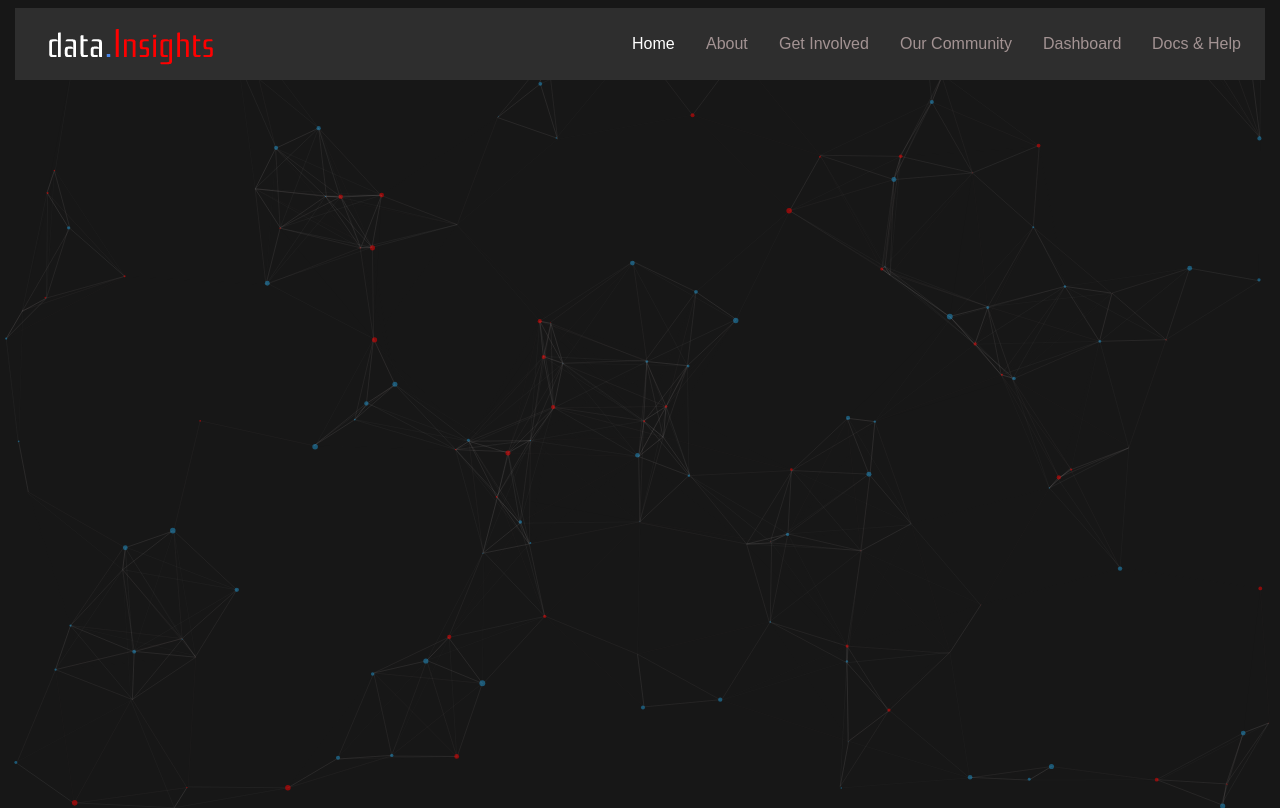
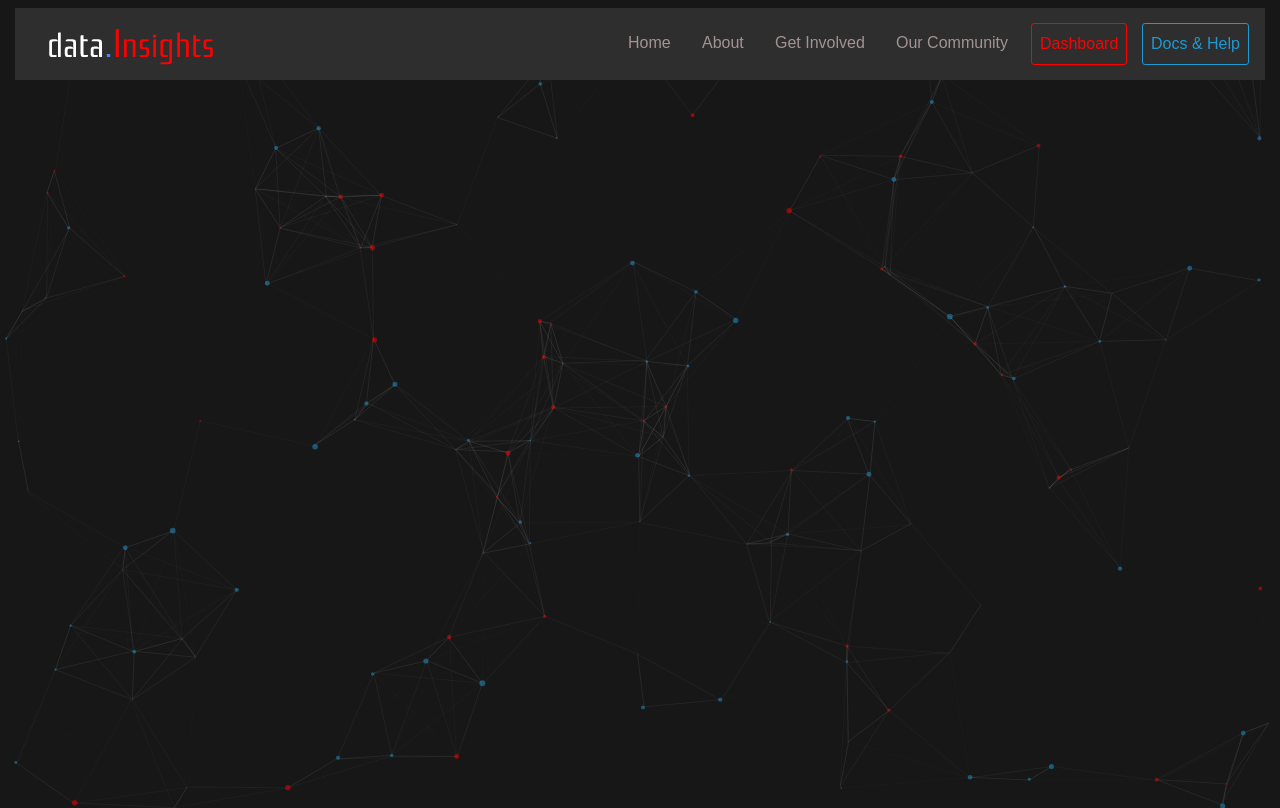
Before and after one commit to ai-Insights/data_insights_website, a Django app: template data_Insights_website/templates/pages/home.html in a window 1280 px wide. Run offline with Django 3.2, Linux system fonts and the light colour scheme; the template is opened without the code that fills it, so the values that code supplies are empty; some libraries are stand-ins or nearby versions.

Commit message:
Improve navigation bar
Buttons where added to the ``Dashboard`` and ``Docs and help``
links, with associated animations.

```diff
--- a/data_Insights_website/static/css/style.css
+++ b/data_Insights_website/static/css/style.css
@@ -18,5 +18,28 @@ canvas {
     font-family: quicksand, sans-serif;
     margin-left: 15px;
     outline: 0; }
-  .navbar .navbar-nav > .active > a, .navbar a:focus, .navbar a:active, .navbar a:hover {
-    color: white; }
+  .navbar .navbar-nav > a, .navbar a:focus, .navbar a:active, .navbar a:hover {
+    color: #2098d1; }
+
+.button {
+  border-radius: 3px; }
+
+.button-red-sweep-to-bottom {
+  color: #ff0000 !important;
+  border: solid 0.5px #ff0000; }
+  .button-red-sweep-to-bottom:hover, .button-red-sweep-to-bottom:focus {
+    color: white !important;
+    transition-delay: -4ms; }
+
+.hvr-sweep-to-bottom:before {
+  background-color: #ff0000; }
+
+.button-blue-sweep-to-top {
+  color: #2098d1 !important;
+  border: solid 0.5px #2098d1; }
+  .button-blue-sweep-to-top:hover, .button-blue-sweep-to-top:focus {
+    color: white !important;
+    transition-delay: -4ms; }
+
+.hvr-sweep-to-top:before {
+  background-color: #2098d1; }
--- a/data_Insights_website/static/scss/components/_buttons.scss
+++ b/data_Insights_website/static/scss/components/_buttons.scss
@@ -0,0 +1,20 @@
+@mixin generate-button($name, $color, $hvr) {
+    .button-#{$name} {
+      color: $color !important;
+      border: solid 0.5px $color;
+      &:hover, &:focus {
+        color: white !important;
+        transition-delay: -4ms;
+      }
+    }
+    .#{$hvr}:before{
+      background-color: $color;
+    }
+  }
+
+.button {
+    border-radius: 3px;
+}
+
+@include generate-button('red-sweep-to-bottom', $red, 'hvr-sweep-to-bottom');
+@include generate-button('blue-sweep-to-top', $curious-blue, 'hvr-sweep-to-top');
--- a/data_Insights_website/static/scss/components/_header.scss
+++ b/data_Insights_website/static/scss/components/_header.scss
@@ -10,7 +10,7 @@ $a-tags: 'a, a:focus, a:active, a:hover';
         margin-left: 15px;
         outline: 0;
     }
-    .navbar-nav > .active > #{$a-tags} {
-        color: white;
+    .navbar-nav > #{$a-tags} {
+        color: $curious-blue;
     }
 }
--- a/data_Insights_website/static/scss/style.scss
+++ b/data_Insights_website/static/scss/style.scss
@@ -4,3 +4,4 @@
 // components
 @import "components/_page_init.scss";
 @import "components/_header.scss";
+@import "components/_buttons.scss";
--- a/data_Insights_website/templates/pages/home.html
+++ b/data_Insights_website/templates/pages/home.html
@@ -48,8 +48,8 @@
             <!--Navbar items-->
             <div class="collapse navbar-collapse" id="menu">
                 <ul class="navbar-nav ml-auto">
-                    <li class="nav-item active">
-                        <a href="#" class="nav-link hvr-overline-from-center">Home</a>
+                    <li class="nav-item">
+                        <a href="#" class="nav-link hvr-overline-from-center active">Home</a>
                     </li>
                     <li class="nav-item">
                         <a href="#about" class="nav-link hvr-overline-from-center">About</a>
@@ -61,10 +61,10 @@
                         <a href="#meet-community" class="nav-link hvr-overline-from-center">Our Community</a>
                     </li>
                     <li class="nav-item">
-                        <a href="#" class="nav-link hvr-sweep-to-bottom">Dashboard</a>
+                        <a href="#" class="nav-link hvr-sweep-to-bottom  button-red-sweep-to-bottom button" role=button>Dashboard</a>
                     </li>
                     <li class="nav-item">
-                        <a href="#" class="nav-link hvr-sweep-to-bottom">Docs &amp; Help</a>
+                        <a href="#" class="nav-link hvr-sweep-to-top button-blue-sweep-to-top button">Docs &amp; Help</a>
                     </li>
                 </ul>
             </div>
```
